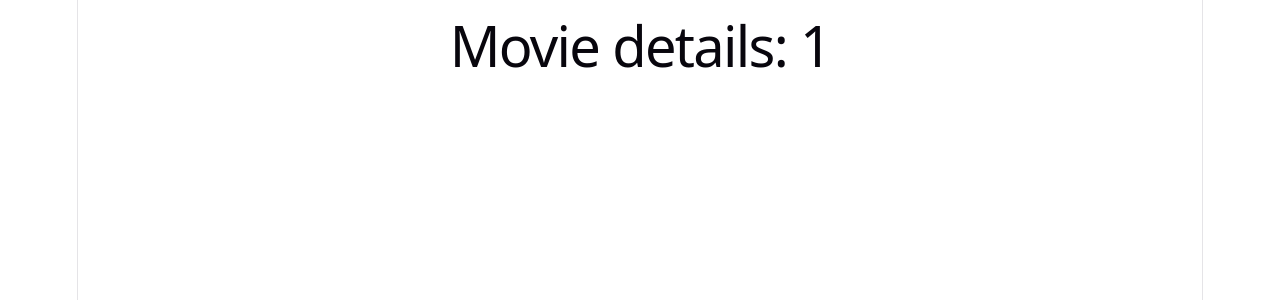
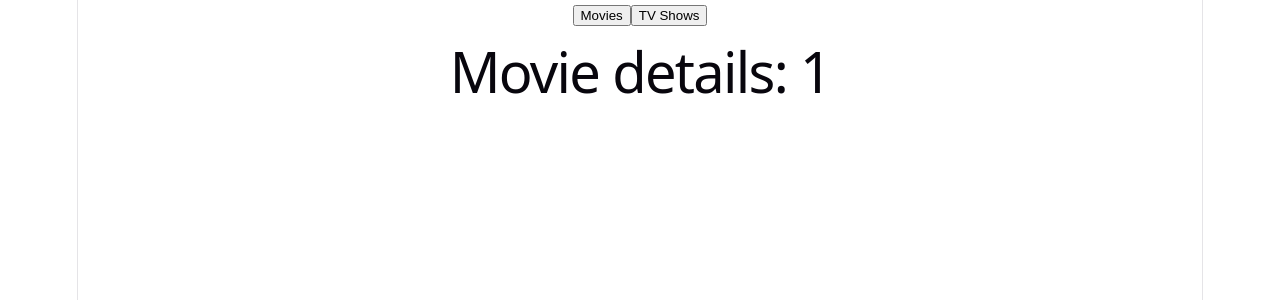
Before and after one commit to laurabaptista/imtv, a React (Vite) app: page /movie/1 in a window 1280 px wide. Shown: the top 300 px of the page. Built offline with nearby package versions, Linux system fonts and the light colour scheme.

Commit message:
add navbar buttons and movies fetch

```diff
--- a/src/App.tsx
+++ b/src/App.tsx
@@ -3,10 +3,12 @@ import MoviesPage from "./pages/MoviesPage";
 import TvPage from "./pages/TvPage";
 import MovieDetailsPage from "./pages/MovieDetailsPage";
 import TvDetailsPage from "./pages/TvDetailsPage";
+import Navbar from "./components/Navbar";
 
 function App() {
   return (
     <BrowserRouter>
+      <Navbar />
       <Routes>
         <Route path="/" element={<MoviesPage />} />
         <Route path="/movies" element={<MoviesPage />} />
--- a/src/components/Button.tsx
+++ b/src/components/Button.tsx
@@ -4,8 +4,8 @@ type ButtonProps = {
   onClick?: () => void;
 };
 
-function Button(_props: ButtonProps) {
-  return <button></button>;
+function Button(props: ButtonProps) {
+  return <button className={props.variant}>{props.children}</button>;
 }
 
 export default Button;
--- a/src/components/Navbar.tsx
+++ b/src/components/Navbar.tsx
@@ -1,10 +1,15 @@
 import { Link } from "react-router";
+import Button from "./Button";
 
 function Navbar() {
   return (
     <nav>
-      <Link to="/movies">Movies</Link>
-      <Link to="/tv">TV Shows</Link>
+      <Link to="/movies">
+        <Button variant="color1">Movies</Button>
+      </Link>
+      <Link to="/tv">
+        <Button variant="color2">TV Shows</Button>
+      </Link>
     </nav>
   );
 }
--- a/src/components/PosterCard.tsx
+++ b/src/components/PosterCard.tsx
@@ -1,5 +1,12 @@
-function PosterCard() {
-  return <div>PosterCard</div>;
+type PosterCardProps = {
+  movie: {
+    id: number;
+    title: string;
+  };
+};
+
+function PosterCard(props: PosterCardProps) {
+  return <h3>{props.movie.title}</h3>;
 }
 
 export default PosterCard;
--- a/src/pages/MoviesPage.tsx
+++ b/src/pages/MoviesPage.tsx
@@ -1,5 +1,61 @@
+import { useEffect, useState } from "react";
+import Loader from "../components/Loader";
+import PosterCard from "../components/PosterCard";
+
+type Movie = {
+  id: number;
+  title: string;
+};
+
 function MoviesPage() {
-  return <h1>Movies</h1>;
+  const [movies, setMovies] = useState<Movie[]>([]);
+  const [loading, setLoading] = useState(true);
+
+  console.log("movies", movies);
+
+  useEffect(() => {
+    const fetchMovies = async () => {
+      try {
+        setLoading(true);
+        const request = await fetch(
+          "https://api.themoviedb.org/3/movie/popular",
+          {
+            headers: {
+              Authorization:
+                "Bearer eyJhbGciOiJIUzI1NiJ9.eyJhdWQiOiIxNDg0Nzc3NDg1YzU4ZDY5ZmI4MDEwODQxZWZmZGMzYyIsIm5iZiI6MTc5MDcwNzUxMy42MDYwMDAyLCJzdWIiOiI2YWJjMDczOTlhMjA5NzQzNzUwODIxYTYiLCJzY29wZXMiOlsiYXBpX3JlYWQiXSwidmVyc2lvbiI6MX0.HgpyR-OmPCuud67Z7Lg_Vw6nbfTCSbBVdmBod08pJUg",
+            },
+          },
+        );
+
+        const response = await request.json();
+        console.log("response", response);
+        setMovies(response.results);
+      } catch (error) {
+        console.log("error", error);
+      } finally {
+        setLoading(false);
+      }
+    };
+
+    fetchMovies();
+  }, []);
+
+  return (
+    <div>
+      <h1>Movies</h1>
+
+      {loading && <Loader />}
+
+      {!loading &&
+        movies.length > 0 &&
+        movies.map((movie) => {
+          console.log("movie", movie);
+          return <PosterCard key={movie.id} movie={movie} />;
+        })}
+
+      {!loading && movies.length === 0 && <div>No data</div>}
+    </div>
+  );
 }
 
 export default MoviesPage;
```
